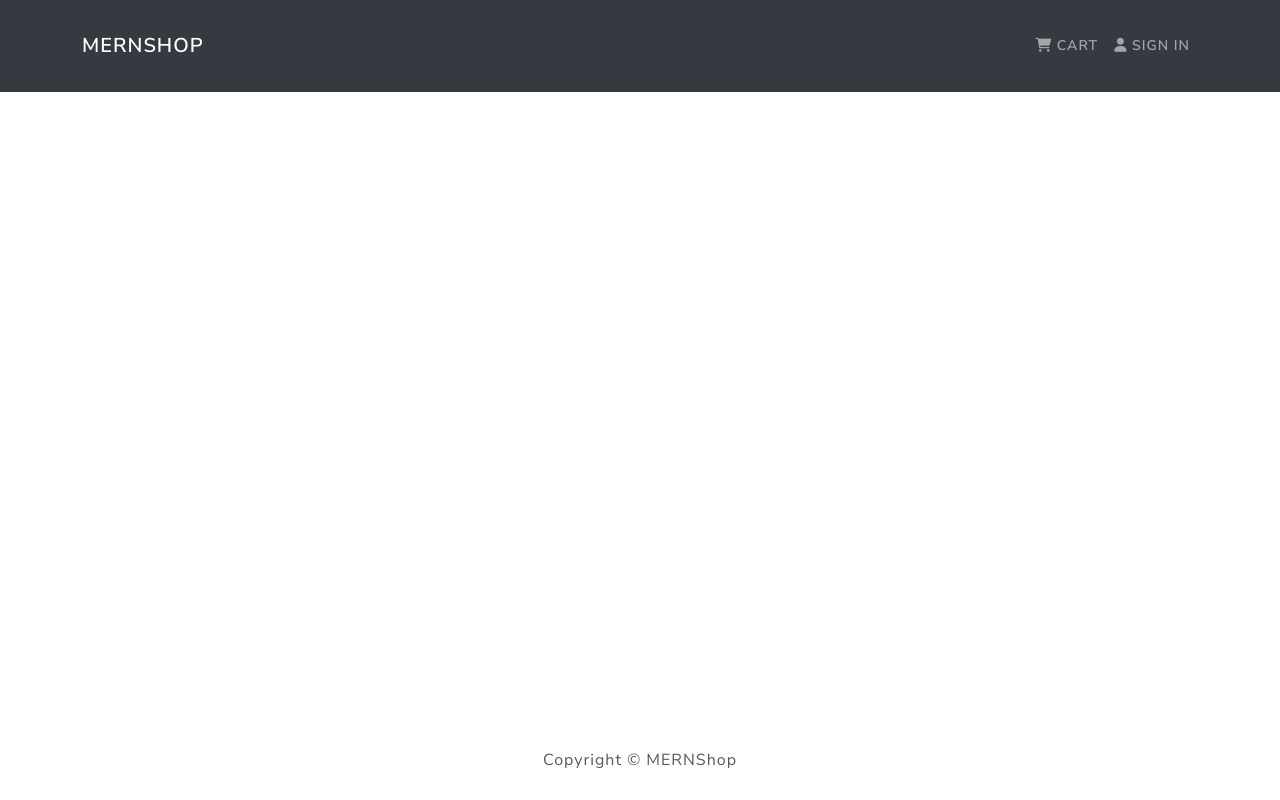
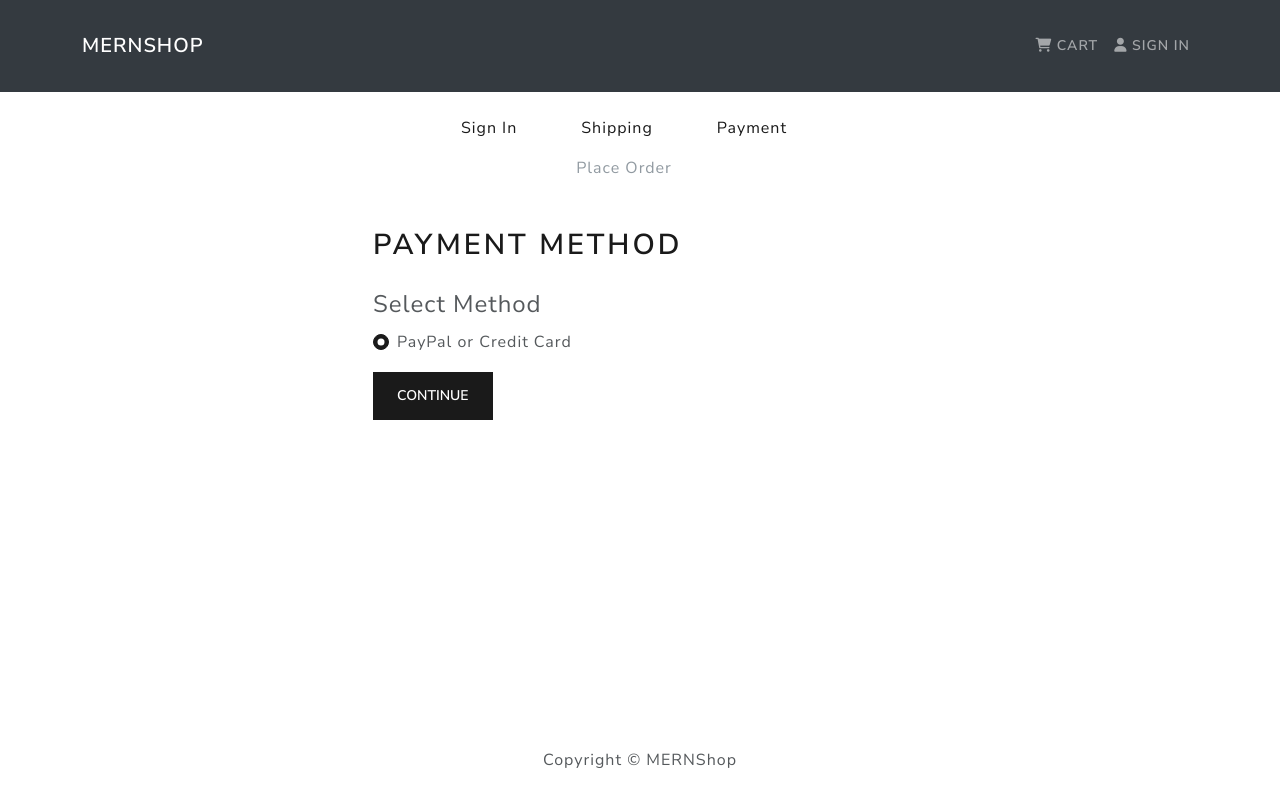
Before and after one commit to amejid/mern-shop, a React (Create React App) app in the folder frontend/: page /payment in a window 1280 px wide. Built offline with nearby package versions, Linux system fonts and the light colour scheme.

Commit message:
Create payment option selector screen

```diff
--- a/frontend/src/App.js
+++ b/frontend/src/App.js
@@ -9,6 +9,7 @@
 import RegisterScreen from "./screens/RegisterScreen";
 import ProfileScreen from "./screens/ProfileScreen";
 import ShippingScreen from "./screens/ShippingScreen";
+import PaymentScreen from "./screens/PaymentScreen";
 
 const App = () => {
   return (
@@ -24,6 +25,7 @@
             <Route path="/register" element={<RegisterScreen/>}/>
             <Route path="/profile" element={<ProfileScreen/>}/>
             <Route path="/shipping" element={<ShippingScreen/>}/>
+            <Route path="/payment" element={<PaymentScreen/>}/>
           </Routes>
         </Container>
       </main>
--- /dev/null
+++ b/frontend/src/screens/PaymentScreen.js
@@ -0,0 +1,45 @@
+import {useDispatch, useSelector} from "react-redux";
+import {useEffect, useState} from "react";
+import {useNavigate} from "react-router-dom";
+import CheckoutSteps from "../components/CheckoutSteps";
+import {Button, Col, Form, ListGroup, Row} from "react-bootstrap";
+import FormContainer from "../components/FormContainer";
+import {savePaymentMethod} from "../store/actions/cartActions";
+
+const PaymentScreen = () => {
+  const navigate = useNavigate();
+  const [paymentMethod, setPaymentMethod] = useState('PayPal');
+  const cart = useSelector((state) => state.cart);
+  const dispatch = useDispatch();
+  const {shippingAddress} = cart;
+
+  if (!shippingAddress) {
+    navigate('/shipping');
+  }
+
+  const submitHandler = (e) => {
+    e.preventDefault();
+    dispatch(savePaymentMethod(paymentMethod));
+    navigate('/placeorder');
+  }
+
+  return (
+    <FormContainer>
+      <CheckoutSteps step1 step2 step3/>
+      <h1>Payment Method</h1>
+      <Form onSubmit={submitHandler}>
+        <Form.Group>
+          <Form.Label as='legend'>Select Method</Form.Label>
+          <Col>
+            <Form.Check type='radio' label='PayPal or Credit Card' id='PayPal' name='paymentMethod'
+                        value='PayPal' checked onChange={(e) => setPaymentMethod(e.target.value)}>
+            </Form.Check>
+          </Col>
+        </Form.Group>
+        <Button type='submit' variant='primary' className="mt-3">Continue</Button>
+      </Form>
+    </FormContainer>
+  )
+}
+
+export default PaymentScreen
```
